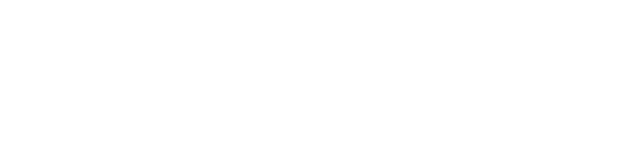
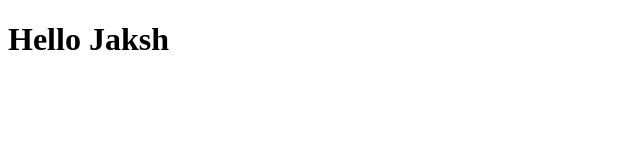
Before and after one commit to ChetanGujjju/MasterProject, a plain HTML site: page index.html in a window 1280 px wide. Shown: the whole page, without its empty margins (0-640 px from the left). Drawn offline with Linux system fonts and the light colour scheme.

Commit message:
chage in body

```diff
--- a/index.html
+++ b/index.html
@@ -7,6 +7,6 @@
     <title>this is my intial title --c10   </title>
 </head>
 <body>
-
+    <h1>Hello Jaksh</h1>
 </body>
 </html>
```
